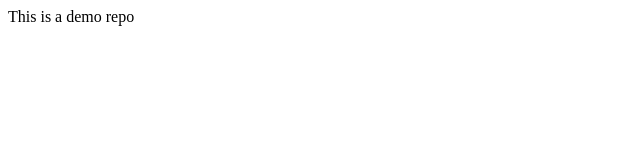
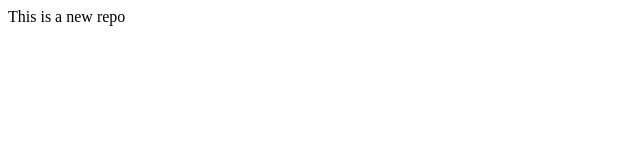
Before and after one commit to Prerna07bhatt/localrepo, a plain HTML site: page LocalRepo/index.html in a window 1280 px wide. Shown: the full height of the page, 0-640 px from the left. Drawn offline with Linux system fonts and the light colour scheme.

```diff
--- a/LocalRepo/index.html
+++ b/LocalRepo/index.html
@@ -1 +1 @@
-<p>This is a demo repo</p>
+<p>This is a new repo</p>
```
Also changed, not shown: 1 other file.
